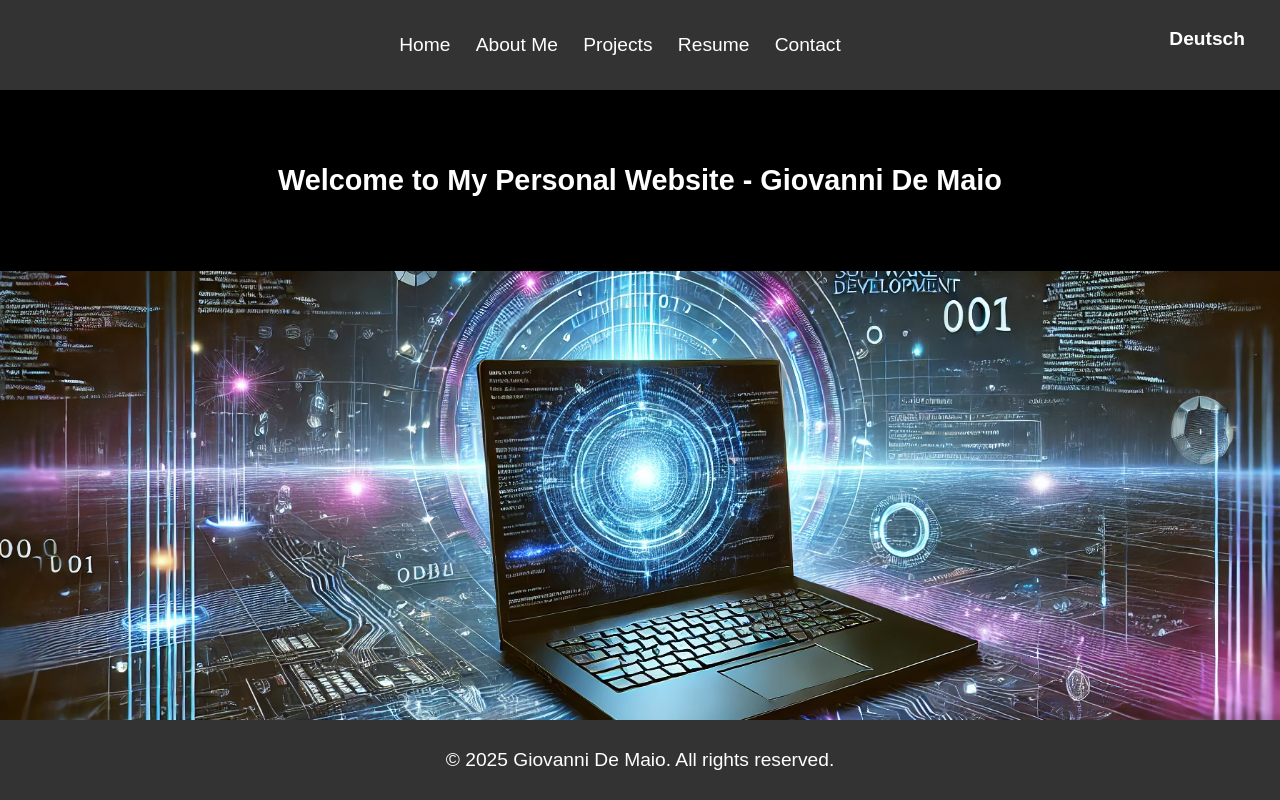
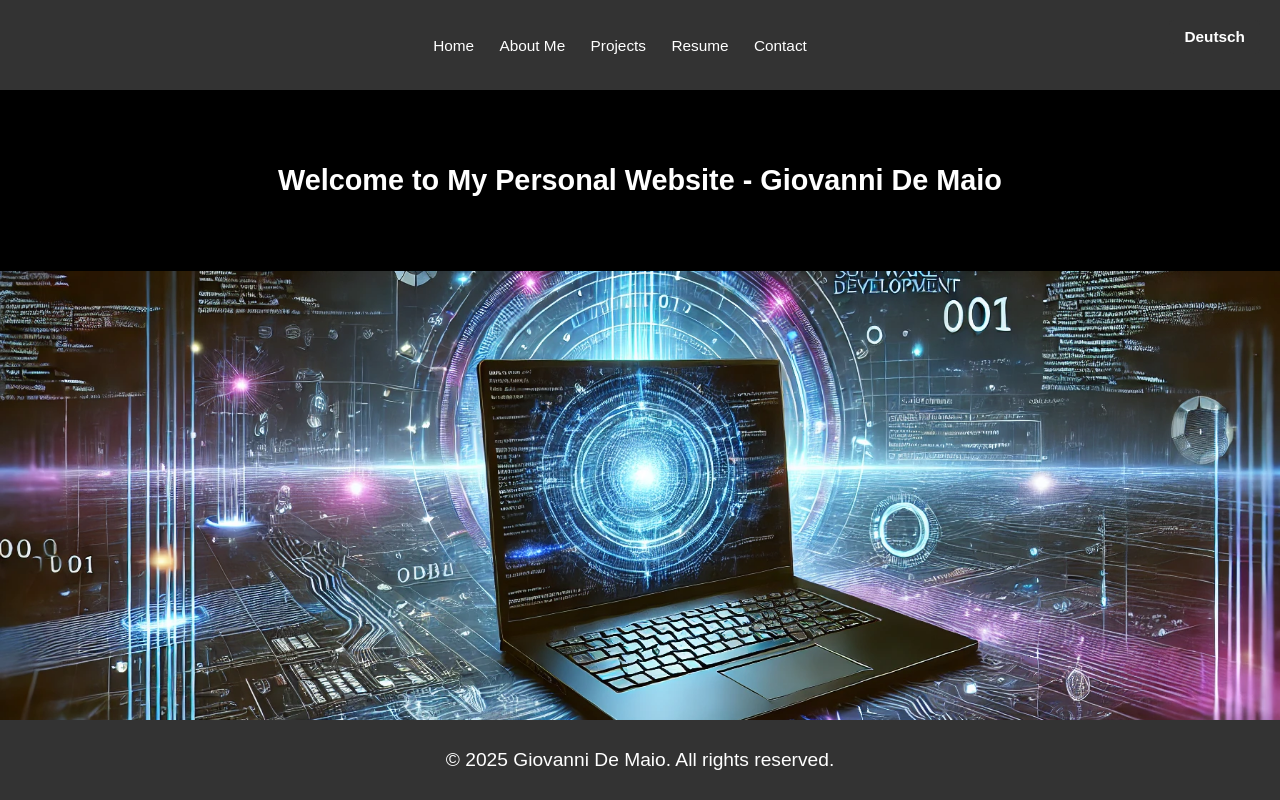
Before and after one commit to giovanni-dm/giovanni-dm.github.io, a plain HTML site: page index.html in a window 1280 px wide. Drawn offline with Linux system fonts and the light colour scheme.

Commit message:
update font-size

```diff
--- a/de/styles.css
+++ b/de/styles.css
@@ -53,7 +53,7 @@ nav ul li a {
     color: white;
     text-decoration: none;
     transition: color 0.3s ease-in-out;
-    font-size: 100%;
+    font-size: 80%;
 }
 
 nav ul li a:hover {
--- a/styles.css
+++ b/styles.css
@@ -49,7 +49,7 @@ nav ul li a {
     color: white;
     text-decoration: none;
     transition: color 0.3s ease-in-out;
-    font-size: 100%;
+    font-size: 80%;
 }
 
 nav ul li a:hover {
```
